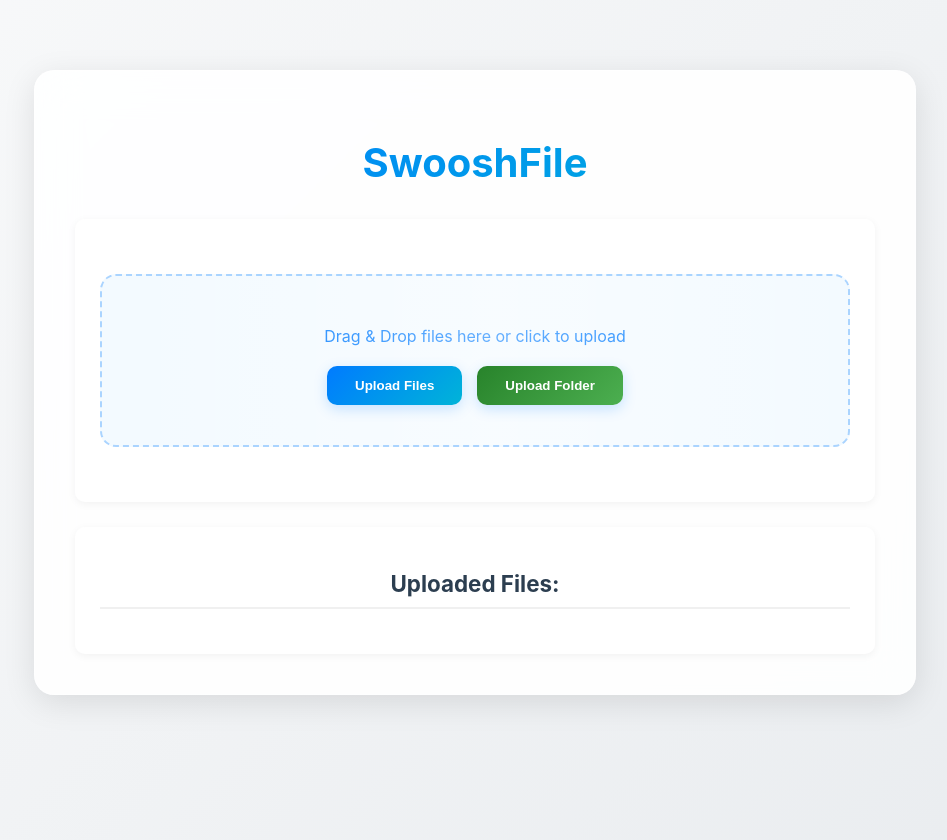
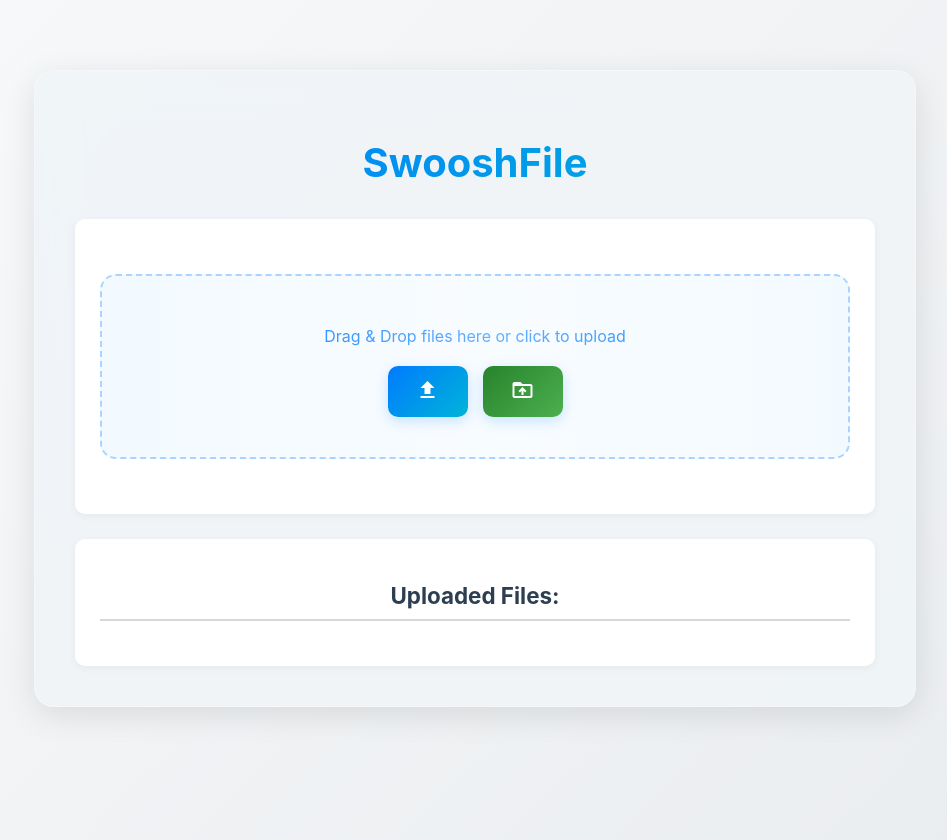
Before and after one commit to kijimoshi1337/SwooshFile, a Flask app: page / in a window 1280 px wide. Shown: the whole page, without its empty margins (165-1112 px from the left). Run offline with Flask 3, Linux system fonts and the light colour scheme.

Commit message:
Refreshed design and port changed

```diff
--- a/app.py
+++ b/app.py
@@ -101,4 +101,4 @@ def preview_file(filename):
 
 if __name__ == '__main__':
     scheduler.start()
-    app.run(host='0.0.0.0', port=5000, debug=True)
+    app.run(host='0.0.0.0', port=5050, debug=True)
--- a/static/animations.css
+++ b/static/animations.css
@@ -11,7 +11,7 @@ body {
 .container {
     max-width: 800px;
     margin: 50px auto;
-    background: rgba(255, 255, 255, 0.9);
+    background: rgba(240, 244, 248, 0.9);
     padding: 40px;
     border-radius: 20px;
     backdrop-filter: blur(20px);
--- a/static/styles.css
+++ b/static/styles.css
@@ -100,7 +100,7 @@ h1 {
     font-size: 1.4rem;
     margin-bottom: 20px;
     padding-bottom: 10px;
-    border-bottom: 2px solid #f0f0f0;
+    border-bottom: 2px solid #d8d7d7;
 }
 
 /* File Items with Truncation */
@@ -113,7 +113,7 @@ h1 {
     justify-content: space-between;
     align-items: center;
     transition: all 0.2s ease;
-    border: 1px solid #f0f0f0;
+    border: 2px solid #d8d7d7;
 }
 
 .file-item:hover {
@@ -125,23 +125,30 @@ h1 {
 .file-name {
     flex: 1;
     color: #444;
+    text-align: left;
     font-size: 0.95rem;
     overflow: hidden;
     text-overflow: ellipsis;
     white-space: nowrap;
     min-width: 0; /* Crucial for truncation */
     padding-right: 15px;
+    padding-left: 15px;
 }
 
 .file-actions {
     display: flex;
-    gap: 12px;
+    gap: 8px;
     flex-shrink: 0; /* Prevent button shrinking */
 }
 
 /* Action Buttons */
 .preview-btn, .download-btn, .delete-btn {
-    padding: 8px 15px;
+    display: inline-flex;
+    align-items: center;
+    justify-content: center;
+    width: 45px;
+    height: 38px;
+    padding: 0;
     border-radius: 5px;
     font-size: 0.9rem;
     transition: all 0.2s ease;
--- a/templates/index.html
+++ b/templates/index.html
@@ -6,7 +6,8 @@
     <title>SwooshFile</title>
     <link rel="stylesheet" href="{{ url_for('static', filename='styles.css') }}">
     <link rel="stylesheet" href="{{ url_for('static', filename='animations.css') }}">
-    <link rel="stylesheet" href="https://cdnjs.cloudflare.com/ajax/libs/font-awesome/6.0.0/css/all.min.css">
+    <!-- <link rel="stylesheet" href="https://cdnjs.cloudflare.com/ajax/libs/font-awesome/6.0.0/css/all.min.css"> -->
+    <link rel="stylesheet" href="https://fonts.googleapis.com/icon?family=Material+Icons">
 </head>
 <body>
     <div class="container">
@@ -19,8 +20,16 @@
                 <input type="file" id="folderElem" name="folder" webkitdirectory mozdirectory hidden>
                 <label for="fileElem" id="file-label">Drag & Drop files here or click to upload</label>
                 <div class="upload-buttons">
-                    <button type="button" id="upload-button">Upload Files</button>
-                    <button type="button" id="folder-upload-button">Upload Folder</button>
+                    <button type="button" id="upload-button">
+                        <i class="material-icons">
+                            upload
+                        </i>
+                    </button>
+                    <button type="button" id="folder-upload-button">
+                        <i class="material-icons">
+                            drive_folder_upload
+                        </i>
+                    </button>
                 </div>
                 <div id="upload-list" class="upload-list"></div>
             </div>
@@ -35,11 +44,23 @@
                         <span class="file-name">{{ file }}</span>
                         <div class="file-actions">
                             {% if file.lower().split('.')[-1] in ['png', 'jpg', 'jpeg', 'gif', 'pdf'] %}
-                                <a href="{{ url_for('preview_file', filename=file) }}" target="_blank" class="preview-btn">Preview</a>
+                                <a href="{{ url_for('preview_file', filename=file) }}" target="_blank" class="preview-btn">
+                                    <i class="material-icons">
+                                        visibility
+                                    </i>
+                                </a>
                             {% endif %}
-                            <a href="{{ url_for('download_file', filename=file) }}" class="download-btn">Download</a>
+                            <a href="{{ url_for('download_file', filename=file) }}" class="download-btn">
+                                <i class="material-icons">
+                                    download
+                                </i>
+                            </a>
                             <form action="{{ url_for('delete_file', filename=file) }}" method="post" class="delete-form">
-                                <button type="submit" class="delete-btn">🗑 Delete</button>
+                                <button type="submit" class="delete-btn">
+                                    <i class="material-icons">
+                                        delete
+                                    </i>
+                                </button>
                             </form>
                         </div>
                     </div>
```
